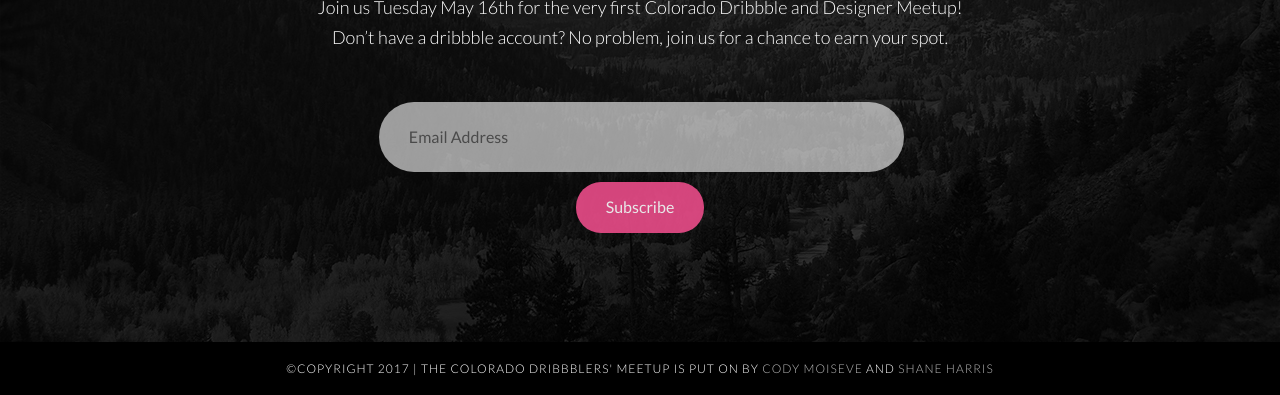
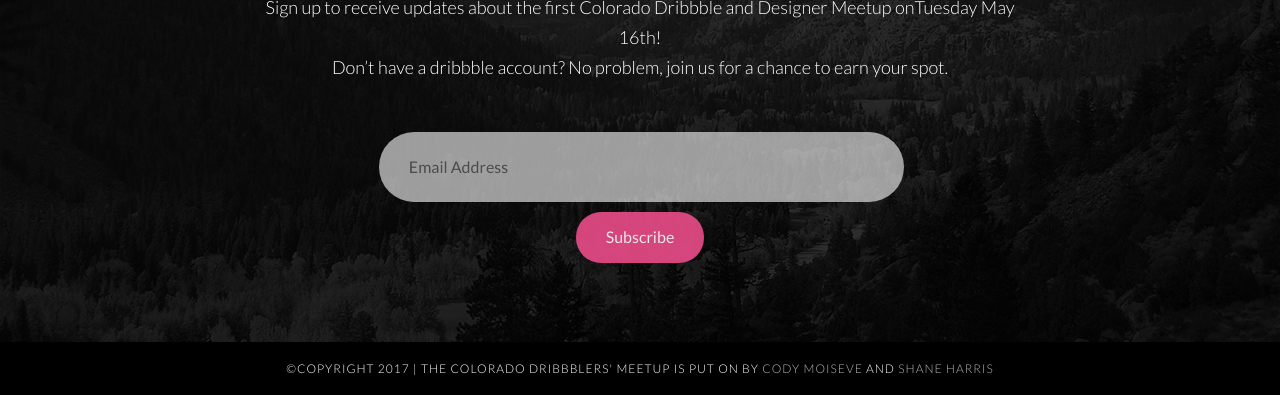
Before and after one commit to cmoiseve/cmoiseve.github.io, a plain HTML site: page index.html in a window 1280 px wide. Shown: the part 408-803 px from the top of the page. Drawn offline with Linux system fonts and the light colour scheme.

Commit message:
Copy tweaks

```diff
--- a/index.html
+++ b/index.html
@@ -37,7 +37,7 @@
           <div class="col-md-8 col-md-offset-2 centered">
             <img src="assets/img/Colorado_Dribbble.png" alt="Colorado Dribbble Logo">
             <h1>COLORADO DRIBBBLERS' MEETUP</h1>
-              <h4>Join us Tuesday May 16th for the very first Colorado Dribbble and Designer Meetup! <br> Don’t have a dribbble account? No problem, join us for a chance to earn your spot.</h4>
+              <h4>Sign up to receive updates about the first Colorado Dribbble and Designer Meetup onTuesday May 16th!  <br> Don’t have a dribbble account? No problem, join us for a chance to earn your spot.</h4>
             <div class="mtb">
               <!-- Begin MailChimp Signup Form -->
 <div id="mc_embed_signup">
```
